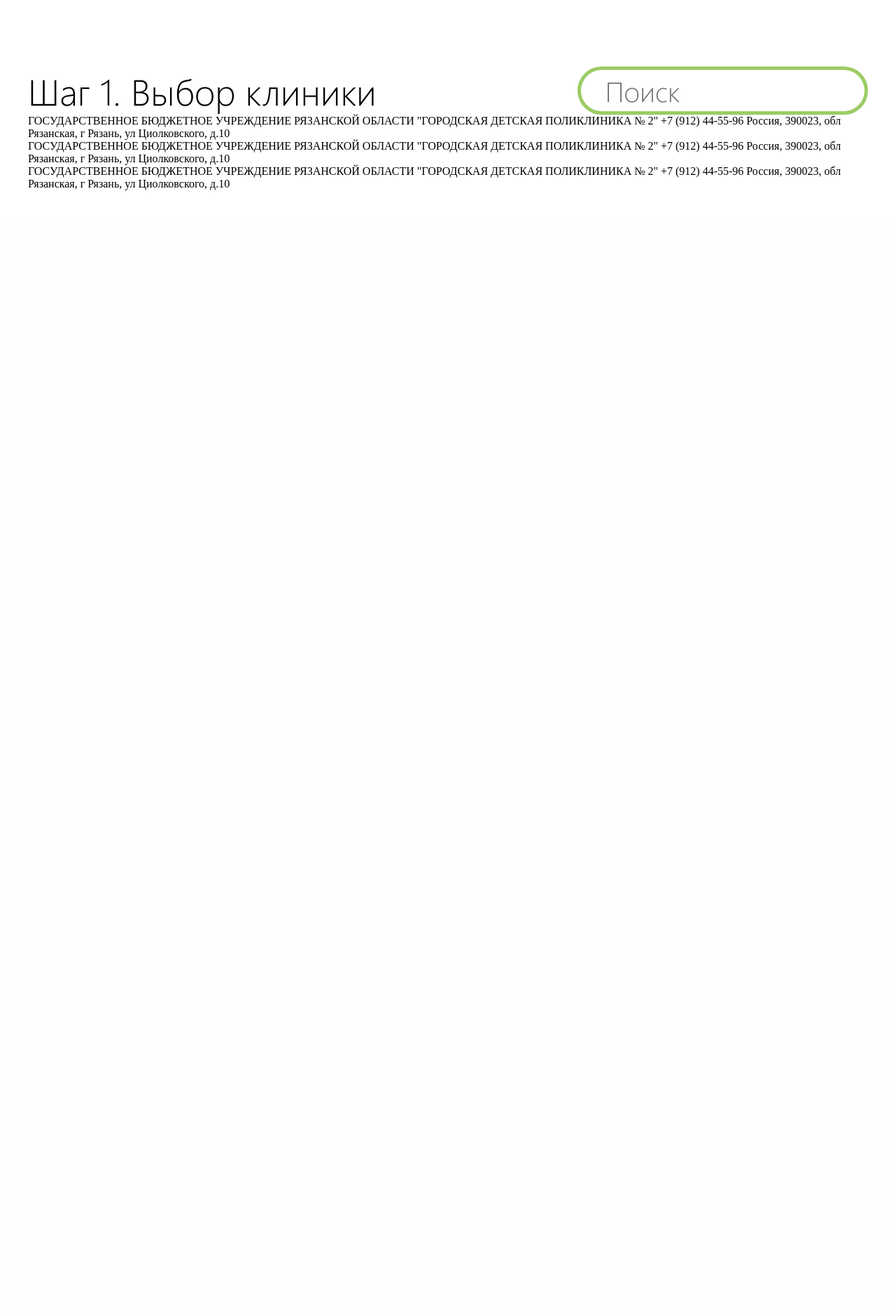
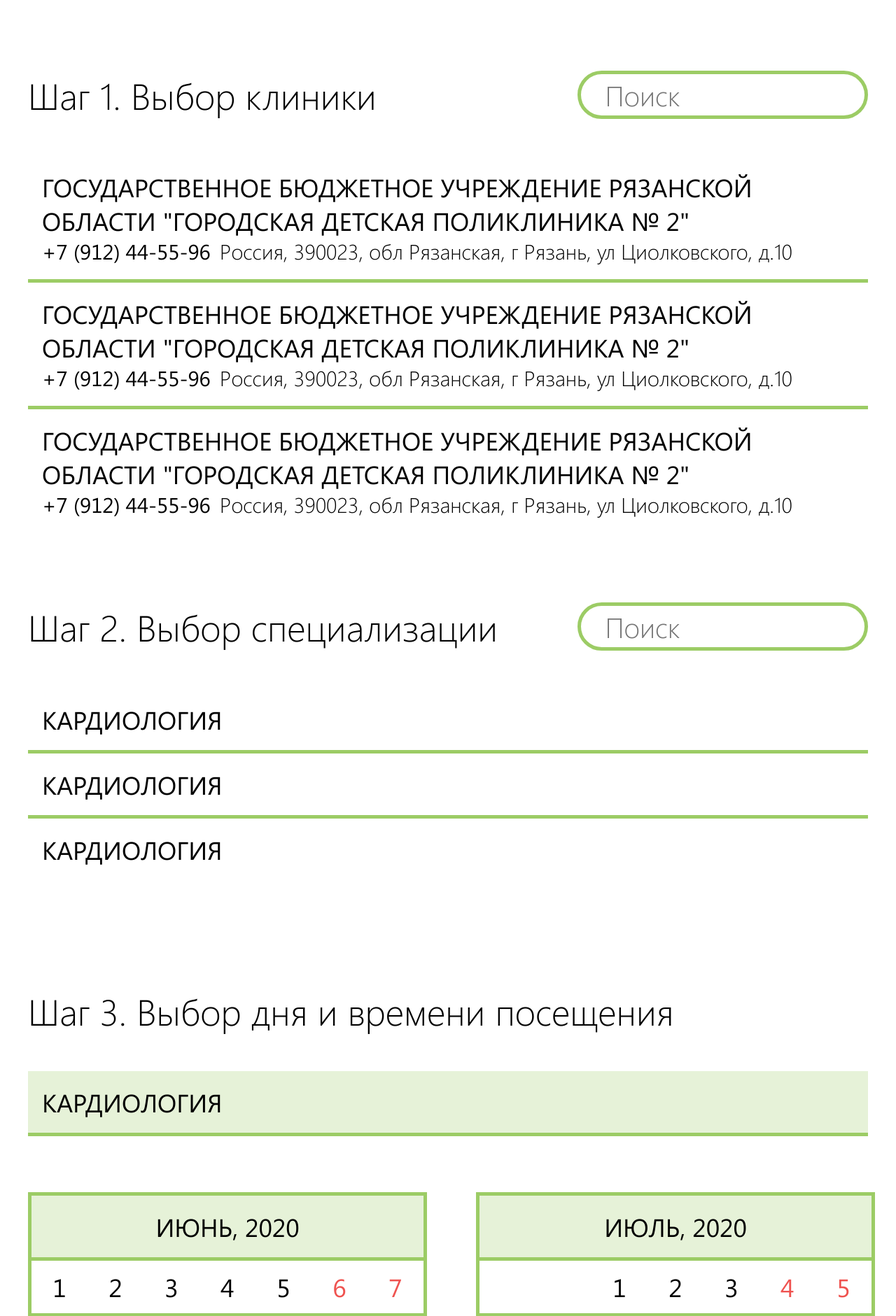
Before and after one commit to kolaqsq/electronic_registry, a PHP site: page / in a window 1280 px wide. Shown: the part 924-2805 px from the top of the page at 70% size. Before the commit the page ends 1196 px from the top, so only its background shows below. Run offline with PHP 8.4, Linux system fonts and the light colour scheme.

Commit message:
Updated HTML template for desktop

```diff
--- a/res/template/css/fonts.css
+++ b/res/template/css/fonts.css
@@ -11,6 +11,12 @@
   src: url("../fonts/Roboto-Light.ttf") format("truetype");
 }
 @font-face {
+  font-family: "Segoe UI Regular";
+  font-style: normal;
+  font-weight: normal;
+  src: url("../fonts/Segoe-UI-Regular.ttf") format("truetype");
+}
+@font-face {
   font-family: "Segoe UI Light";
   font-style: normal;
   font-weight: normal;
--- a/res/template/css/main.css
+++ b/res/template/css/main.css
@@ -62,6 +93,7 @@
   align-items: flex-start;
   justify-content: flex-start;
   width: 100%;
+  margin-top: 7.8125vw;
 }
 .step__header {
   display: flex;
@@ -71,7 +103,6 @@
   width: 100%;
 }
 .step__title {
-  color: #000000;
   font-family: "Segoe UI Light", sans-serif;
   font-weight: 300;
   font-size: 3.25rem;
@@ -91,5 +122,124 @@
 .step__search:focus {
   outline: none;
 }
+.step__specialization {
+  font-family: "Segoe UI Regular", sans-serif;
+  font-weight: 400;
+  font-size: 2.25rem;
+  border-bottom: 5px solid #9CCC65;
+  box-sizing: border-box;
+  width: 100%;
+  padding: 1.5625vw;
+  background-color: rgba(156, 204, 101, 0.25);
+}
+
+.list {
+  display: flex;
+  flex-flow: column nowrap;
+  align-items: flex-start;
+  justify-content: flex-start;
+  width: 100%;
+  margin-top: 4.1666666667vw;
+}
+
+.item {
+  display: flex;
+  flex-flow: row wrap;
+  border-bottom: 5px solid #9CCC65;
+  box-sizing: border-box;
+  width: 100%;
+  padding: 1.5625vw;
+  transition: 0.25s;
+}
+.item:last-of-type {
+  border: none;
+}
+.item:hover {
+  background-color: rgba(156, 204, 101, 0.25);
+  transition: 0.25s;
+}
+.item__title {
+  font-family: "Segoe UI Regular", sans-serif;
+  font-weight: 400;
+  font-size: 2.25rem;
+  flex: 2 0 100%;
+}
+.item__phone {
+  font-family: "Segoe UI Regular", sans-serif;
+  font-weight: 400;
+  font-size: 1.875rem;
+  margin-right: 1.0416666667vw;
+}
+.item__address {
+  font-family: "Segoe UI Light", sans-serif;
+  font-weight: 300;
+  font-size: 1.875rem;
+}
+
+.datepicker {
+  display: grid;
+  grid-template-columns: 1fr 1fr;
+  grid-gap: 6.25vw;
+  width: 100%;
+  margin-top: 6.25vw;
+}
+
+.calendar {
+  display: flex;
+  border: 5px solid #9CCC65;
+  flex-flow: column nowrap;
+  align-items: center;
+  justify-self: flex-start;
+  width: 100%;
+}
+.calendar__header {
+  grid-column: 1/8;
+  font-family: "Segoe UI Regular", sans-serif;
+  font-weight: 400;
+  font-size: 2.25rem;
+  border-bottom: 5px solid #9CCC65;
+  box-sizing: border-box;
+  background-color: rgba(156, 204, 101, 0.25);
+  text-align: center;
+  width: 100%;
+  padding: 1.5625vw 0;
+}
+.calendar__date-wrap {
+  display: grid;
+  grid-template-columns: repeat(7, 1fr);
+  box-sizing: border-box;
+  width: 100%;
+}
+.calendar__date {
+  font-family: "Segoe UI Regular", sans-serif;
+  font-weight: 400;
+  font-size: 2.25rem;
+  border-bottom: 5px solid #9CCC65;
+  box-sizing: border-box;
+  text-align: center;
+  height: 6.25vw;
+  display: flex;
+  align-items: center;
+  justify-content: center;
+}
+.calendar__date:nth-child(7n):nth-last-child(-n+8) ~ .calendar__date {
+  border-bottom: none !important;
+}
+.calendar__date_holiday {
+  color: #EF5350;
+}
+.calendar__date_today {
+  border-left: 5px solid #9CCC65;
+  border-right: 5px solid #9CCC65;
+}
+.calendar__date_available {
+  background-color: rgba(156, 204, 101, 0.25);
+  transition: 0.25s;
+}
+.calendar__date_available:hover {
+  background-color: #9CCC65;
+  color: #ffffff;
+  transition: 0.25s;
+}
 
 /*# sourceMappingURL=main.css.map */
--- a/res/template/index.html
+++ b/res/template/index.html
@@ -6,10 +6,10 @@
           name="viewport">
     <meta content="ie=edge" http-equiv="X-UA-Compatible">
 
-<!--    <link href="https://fonts.googleapis.com/css2?family=Roboto:wght@300;400&display=swap" rel="stylesheet">-->
+    <link href="https://fonts.googleapis.com/icon?family=Material+Icons+Round" rel="stylesheet">
 
     <link href="css/main.css" rel="stylesheet">
-    <link rel="stylesheet" href="css/fonts.css">
+    <link href="css/fonts.css" rel="stylesheet">
 
     <title>Электронная регистратура</title>
 </head>
@@ -21,7 +21,10 @@
     </div>
 </header>
 <main class="main">
-    <h2 class="main__mode">Запись на приём</h2>
+    <div class="main__header">
+        <button class="main__back material-icons-round">keyboard_arrow_left</button>
+        <h2 class="main__mode">Запись на приём</h2>
+    </div>
     <!--    step 1    -->
     <article class="step">
         <div class="step__header">
@@ -46,6 +49,104 @@
             </div>
         </section>
     </article>
+    <!--    step 2    -->
+    <article class="step">
+        <div class="step__header">
+            <label class="step__title" for="search-2">Шаг 2. Выбор специализации</label>
+            <input class="step__search" id="search-2" placeholder="Поиск" type="text">
+        </div>
+        <section class="list">
+            <div class="item">
+                <span class="item__title">КАРДИОЛОГИЯ</span>
+            </div>
+            <div class="item">
+                <span class="item__title">КАРДИОЛОГИЯ</span>
+            </div>
+            <div class="item">
+                <span class="item__title">КАРДИОЛОГИЯ</span>
+            </div>
+        </section>
+    </article>
+    <!--    step 3   -->
+    <article class="step">
+        <h3 class="step__title">Шаг 3. Выбор дня и времени посещения</h3>
+        <span class="step__specialization">КАРДИОЛОГИЯ</span>
+        <div class="datepicker">
+            <section class="calendar">
+                <span class="calendar__header">ИЮНЬ, 2020</span>
+                <div class="calendar__date-wrap">
+                    <span class="calendar__date">1</span>
+                    <span class="calendar__date">2</span>
+                    <span class="calendar__date">3</span>
+                    <span class="calendar__date">4</span>
+                    <span class="calendar__date">5</span>
+                    <span class="calendar__date calendar__date_holiday">6</span>
+                    <span class="calendar__date calendar__date_holiday">7</span>
+                    <span class="calendar__date">8</span>
+                    <span class="calendar__date">9</span>
+                    <span class="calendar__date">10</span>
+                    <span class="calendar__date">11</span>
+                    <span class="calendar__date">12</span>
+                    <span class="calendar__date calendar__date_holiday">13</span>
+                    <span class="calendar__date calendar__date_holiday">14</span>
+                    <span class="calendar__date">15</span>
+                    <span class="calendar__date">16</span>
+                    <span class="calendar__date  calendar__date_today">17</span>
+                    <span class="calendar__date">18</span>
+                    <span class="calendar__date">19</span>
+                    <span class="calendar__date calendar__date_holiday">20</span>
+                    <span class="calendar__date calendar__date_holiday">21</span>
+                    <span class="calendar__date calendar__date_available">22</span>
+                    <span class="calendar__date">23</span>
+                    <span class="calendar__date">24</span>
+                    <span class="calendar__date calendar__date_available">25</span>
+                    <span class="calendar__date">26</span>
+                    <span class="calendar__date calendar__date_holiday">27</span>
+                    <span class="calendar__date calendar__date_holiday">28</span>
+                    <span class="calendar__date">29</span>
+                    <span class="calendar__date">30</span>
+                </div>
+            </section>
+            <section class="calendar">
+                <span class="calendar__header">ИЮЛЬ, 2020</span>
+                <div class="calendar__date-wrap">
+                    <span class="calendar__date"></span>
+                    <span class="calendar__date"></span>
+                    <span class="calendar__date">1</span>
+                    <span class="calendar__date">2</span>
+                    <span class="calendar__date">3</span>
+                    <span class="calendar__date calendar__date_holiday">4</span>
+                    <span class="calendar__date calendar__date_holiday">5</span>
+                    <span class="calendar__date">6</span>
+                    <span class="calendar__date">7</span>
+                    <span class="calendar__date calendar__date_available">8</span>
+                    <span class="calendar__date">9</span>
+                    <span class="calendar__date">10</span>
+                    <span class="calendar__date calendar__date_holiday">11</span>
+                    <span class="calendar__date calendar__date_holiday">12</span>
+                    <span class="calendar__date">13</span>
+                    <span class="calendar__date">14</span>
+                    <span class="calendar__date">15</span>
+                    <span class="calendar__date">16</span>
+                    <span class="calendar__date">17</span>
+                    <span class="calendar__date calendar__date_holiday">18</span>
+                    <span class="calendar__date calendar__date_holiday">19</span>
+                    <span class="calendar__date calendar__date_available">20</span>
+                    <span class="calendar__date">21</span>
+                    <span class="calendar__date">22</span>
+                    <span class="calendar__date calendar__date_available">23</span>
+                    <span class="calendar__date">24</span>
+                    <span class="calendar__date calendar__date_holiday">25</span>
+                    <span class="calendar__date calendar__date_holiday">26</span>
+                    <span class="calendar__date">27</span>
+                    <span class="calendar__date">28</span>
+                    <span class="calendar__date">29</span>
+                    <span class="calendar__date">30</span>
+                    <span class="calendar__date">31</span>
+                </div>
+            </section>
+        </div>
+    </article>
 </main>
 </body>
 </html>
--- a/res/template/sass/fonts.sass
+++ b/res/template/sass/fonts.sass
@@ -11,6 +11,12 @@
   src: url("../fonts/Roboto-Light.ttf") format('truetype')
 
 @font-face
+  font-family: 'Segoe UI Regular'
+  font-style: normal
+  font-weight: normal
+  src: url("../fonts/Segoe-UI-Regular.ttf") format('truetype')
+
+@font-face
   font-family: 'Segoe UI Light'
   font-style: normal
   font-weight: normal
--- a/res/template/sass/main.sass
+++ b/res/template/sass/main.sass
@@ -13,6 +13,7 @@ $black: #000000
   width: 100%
   height: 100%
   margin: 0
+  color: $black
 
 .hero
   display: flex
@@ -34,7 +35,7 @@ $black: #000000
     font-family: 'Roboto Regular', sans-serif
     font-weight: 400
     font-size: 6rem
-    margin: (30px / 1920px * 100%) 0 0 (30px / 1920px * 100%)
+    margin: (30px / 1920px * 100vw) 0 0 (30px / 1920px * 100vw)
     line-height: 1
 
 
@@ -43,23 +44,54 @@ $black: #000000
     font-family: 'Roboto Regular', sans-serif
     font-weight: 400
     font-size: 4rem
-    margin: 0 0 (30px / 1920px * 100%) (30px / 1920px * 100%)
+    margin: 0 0 (30px / 1920px * 100vw) (30px / 1920px * 100vw)
 
 .main
   display: flex
   flex-flow: column nowrap
   align-items: center
   justify-content: flex-start
-  padding: (60px / 1920px * 100%)
+  padding: (60px / 1920px * 100vw)
   width: 100%
   box-sizing: border-box
 
+  &__header
+    display: grid
+    grid-template-columns: 1fr 4fr 1fr
+    width: 100%
+
+  &__back
+    justify-self: flex-start
+    align-self: center
+    font-weight: 300
+    font-size: 4rem
+    padding: 0
+    border: 0 solid $black
+    background: none
+    box-sizing: border-box
+    height: 4.5rem
+    width: 4.5rem
+    border-radius: 2.25rem
+    transition: .25s
+
+    &:focus
+      outline: none
+
+    &:hover
+      color: $green
+      border: 5px solid $green
+      border-radius: 2.25rem
+      transition: .25s
+
+
   &__mode
-    color: $black
     font-family: 'Segoe UI Light',sans-serif
     font-weight: 300
     font-size: 4rem
-    margin: 0 0 (150px / 1920px * 100%) 0
+    margin: 0
+    display: flex
+    justify-self: center
+    align-self: center
 
 .step
   display: flex
@@ -67,6 +99,7 @@ $black: #000000
   align-items: flex-start
   justify-content: flex-start
   width: 100%
+  margin-top: (150px / 1920px * 100vw)
 
   &__header
     display: flex
@@ -76,7 +109,6 @@ $black: #000000
     width: 100%
 
   &__title
-    color: $black
     font-family: 'Segoe UI Light', sans-serif
     font-weight: 300
     font-size: 3.25rem
@@ -96,4 +128,119 @@ $black: #000000
     &:focus
       outline: none
 
+  &__specialization
+    font-family: 'Segoe UI Regular', sans-serif
+    font-weight: 400
+    font-size: 2.25rem
+    border-bottom: 5px solid $green
+    box-sizing: border-box
+    width: 100%
+    padding: (30px / 1920px * 100vw)
+    background-color: $lightgreen
+
+
 .list
+  display: flex
+  flex-flow: column nowrap
+  align-items: flex-start
+  justify-content: flex-start
+  width: 100%
+  margin-top: (80px / 1920px * 100vw)
+
+.item
+  display: flex
+  flex-flow: row wrap
+  border-bottom: 5px solid $green
+  box-sizing: border-box
+  width: 100%
+  padding: (30px / 1920px * 100vw)
+  transition: .25s
+
+  &:last-of-type
+   border: none
+
+  &:hover
+    background-color: $lightgreen
+    transition: .25s
+
+  &__title
+    font-family: 'Segoe UI Regular', sans-serif
+    font-weight: 400
+    font-size: 2.25rem
+    flex: 2 0 100%
+
+  &__phone
+    font-family: 'Segoe UI Regular', sans-serif
+    font-weight: 400
+    font-size: 1.875rem
+    margin-right: (20px / 1920px * 100vw)
+
+  &__address
+    font-family: 'Segoe UI Light', sans-serif
+    font-weight: 300
+    font-size: 1.875rem
+
+.datepicker
+  display: grid
+  grid-template-columns: 1fr 1fr
+  grid-gap: (120px / 1920px * 100vw)
+  width: 100%
+  margin-top: (120px / 1920px * 100vw)
+
+.calendar
+  display: flex
+  border: 5px solid $green
+  flex-flow: column nowrap
+  align-items: center
+  justify-self: flex-start
+  width: 100%
+
+  &__header
+    grid-column: 1 / 8
+    font-family: 'Segoe UI Regular', sans-serif
+    font-weight: 400
+    font-size: 2.25rem
+    border-bottom: 5px solid $green
+    box-sizing: border-box
+    background-color: $lightgreen
+    text-align: center
+    width: 100%
+    padding: (30px / 1920px * 100vw) 0
+
+  &__date-wrap
+    display: grid
+    grid-template-columns: repeat(7, 1fr)
+    box-sizing: border-box
+    width: 100%
+
+  &__date
+    font-family: 'Segoe UI Regular', sans-serif
+    font-weight: 400
+    font-size: 2.25rem
+    border-bottom: 5px solid $green
+    box-sizing: border-box
+    text-align: center
+    height: (120px / 1920px * 100vw)
+    display: flex
+    align-items: center
+    justify-content: center
+
+    &:nth-child(7n):nth-last-child(-n+8) ~ &
+      border-bottom: none !important
+
+    &_holiday
+      color: $red
+
+    &_today
+      border-left: 5px solid $green
+      border-right: 5px solid $green
+
+
+    &_available
+      background-color: $lightgreen
+      transition: .25s
+
+      &:hover
+        background-color: $green
+        color: $white
+        transition: .25s
```
Also changed, not shown: other parts of res/template/css/main.css (+36 -5 lines), res/template/fonts/Segoe-UI-Regular.ttf (added), 2 other files.
